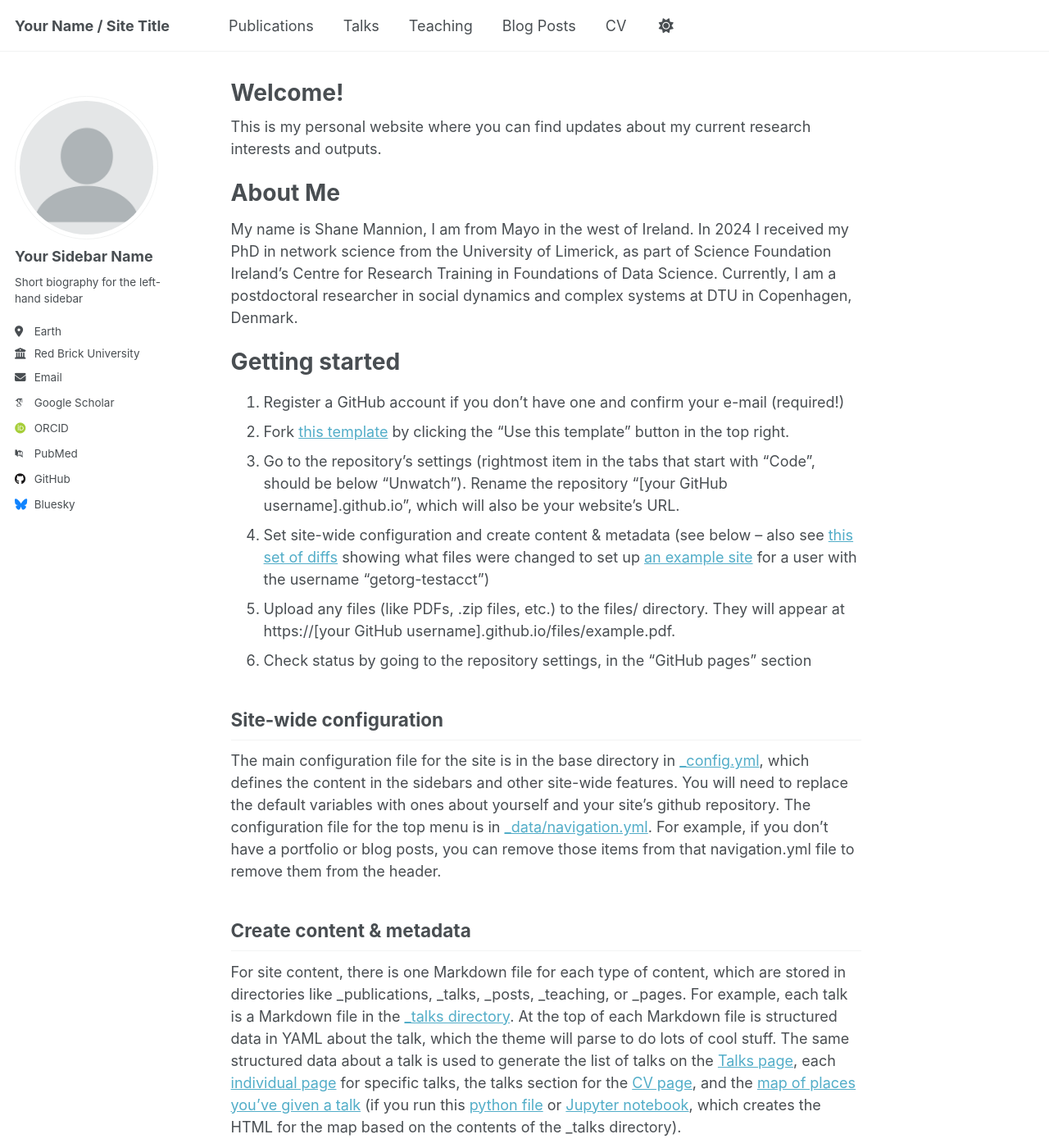
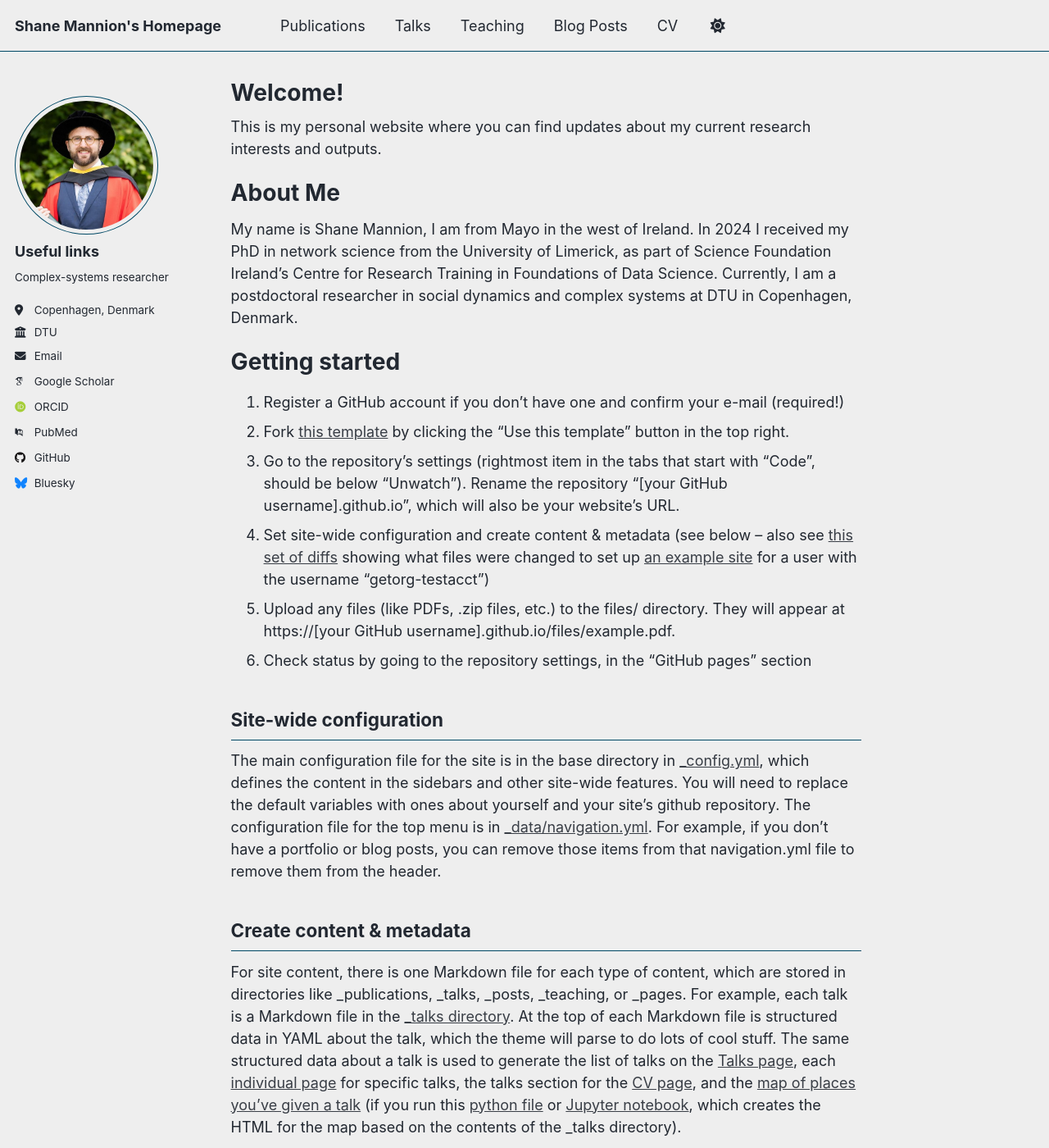
Before and after one commit to shmannion/shmannion.github.io, a Jekyll site: the page built from _pages/about.md, in a window 1280 px wide and 1400 px high. Shown: the whole window at 82% size. Built offline with Jekyll 4.4.1, drawn with Linux system fonts in a browser that asks for light colours; some web fonts are replaced; a script that is not in the unit is left out.

Commit message:
Added profile picture and links

```diff
--- a/_config.yml
+++ b/_config.yml
@@ -8,8 +8,8 @@
 
 # Basic Site Settings
 locale                   : "en-US"
-site_theme               : "default" # Currently available options are "default", "air"
-title                    : "Your Name / Site Title"
+site_theme               : "air" # Currently available options are "default", "air"
+title                    : "Shane Mannion's Homepage"
 title_separator          : "-"
 name                     : &name "Your Name"
 description              : &description "personal description"
@@ -22,14 +22,14 @@ repository               : "academicpages/academicpages.github.io"
 #               Additional customization can be done by editing /_includes/author-profile.html
 author:
   # Biographic information
-  avatar           : "profile.png"
-  name             : "Your Sidebar Name"
+  avatar           : "profile_picture.jpg"
+  name             : "Useful links"
   pronouns         : # example: "she/her"
-  bio              : "Short biography for the left-hand sidebar"
-  location         : "Earth"
-  employer         : "Red Brick University"
+  bio              : "Complex-systems researcher"
+  location         : "Copenhagen, Denmark"
+  employer         : "DTU"
   uri              : # URL
-  email            : "none@example.org"
+  email            : "shanemannion.ac@gmail.com"
 
   # Academic websites
   academia         : # URL
```
Also changed, not shown: images/profile_picture.jpg (added).
